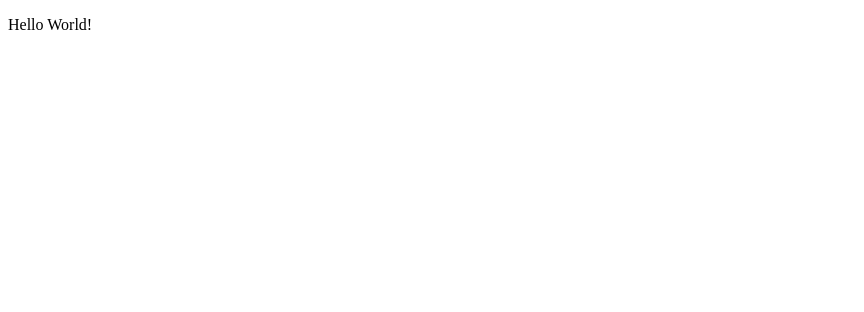
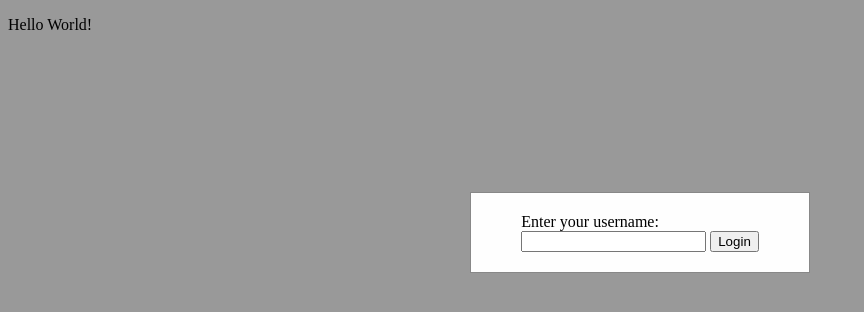
Before and after one commit to Dyspersja/WebSocket-Chat, a website: page ws-chat/src/public/index.html in a window 1280 px wide. Shown: the whole page, without its empty margins (0-864 px from the left). Drawn offline with nearby package versions, Linux system fonts and the light colour scheme.

Commit message:
Added websockets to client side

```diff
--- a/ws-chat/src/public/index.html
+++ b/ws-chat/src/public/index.html
@@ -9,6 +9,16 @@
     <link rel="stylesheet" type="text/css" href="styles.css">
 </head>
 <body>
+    <div id="loginModal" class="modal">
+        <div class="modal-content">
+            <form id="loginForm">
+                <label for="username">Enter your username:</label> <br>
+                <input type="text" id="username">
+                <button type="submit">Login</button>
+            </form>
+        </div>
+    </div>
+
     <p>Hello World!</p>
 </body>
 </html>
--- a/ws-chat/src/public/script.js
+++ b/ws-chat/src/public/script.js
@@ -0,0 +1,22 @@
+$(document).ready(function() {
+    let ws;
+    let username;
+
+    $('#loginForm').submit(function(event) {
+        event.preventDefault();
+
+        username = $('#username').val().trim();
+        if (username === "") {
+            alert('Username cannot be empty!');
+            return;
+        }
+
+        ws = new WebSocket('ws://localhost:8000');
+
+        ws.onopen = function() {
+            console.log('Connected to websocket server');
+        };
+
+        $('#loginModal').hide();
+    });
+});
--- a/ws-chat/src/public/styles.css
+++ b/ws-chat/src/public/styles.css
@@ -0,0 +1,18 @@
+.modal {
+    position: fixed;
+    z-index: 1;
+    left: 0;
+    top: 0;
+    width: 100%;
+    height: 100%;
+    overflow: auto;
+    background-color: rgba(0,0,0,0.4);
+}
+
+.modal-content {
+    background-color: #fefefe;
+    margin: 15% auto;
+    padding: 20px 50px 20px 50px;
+    border: 1px solid #888;
+    width: fit-content;
+}
```
